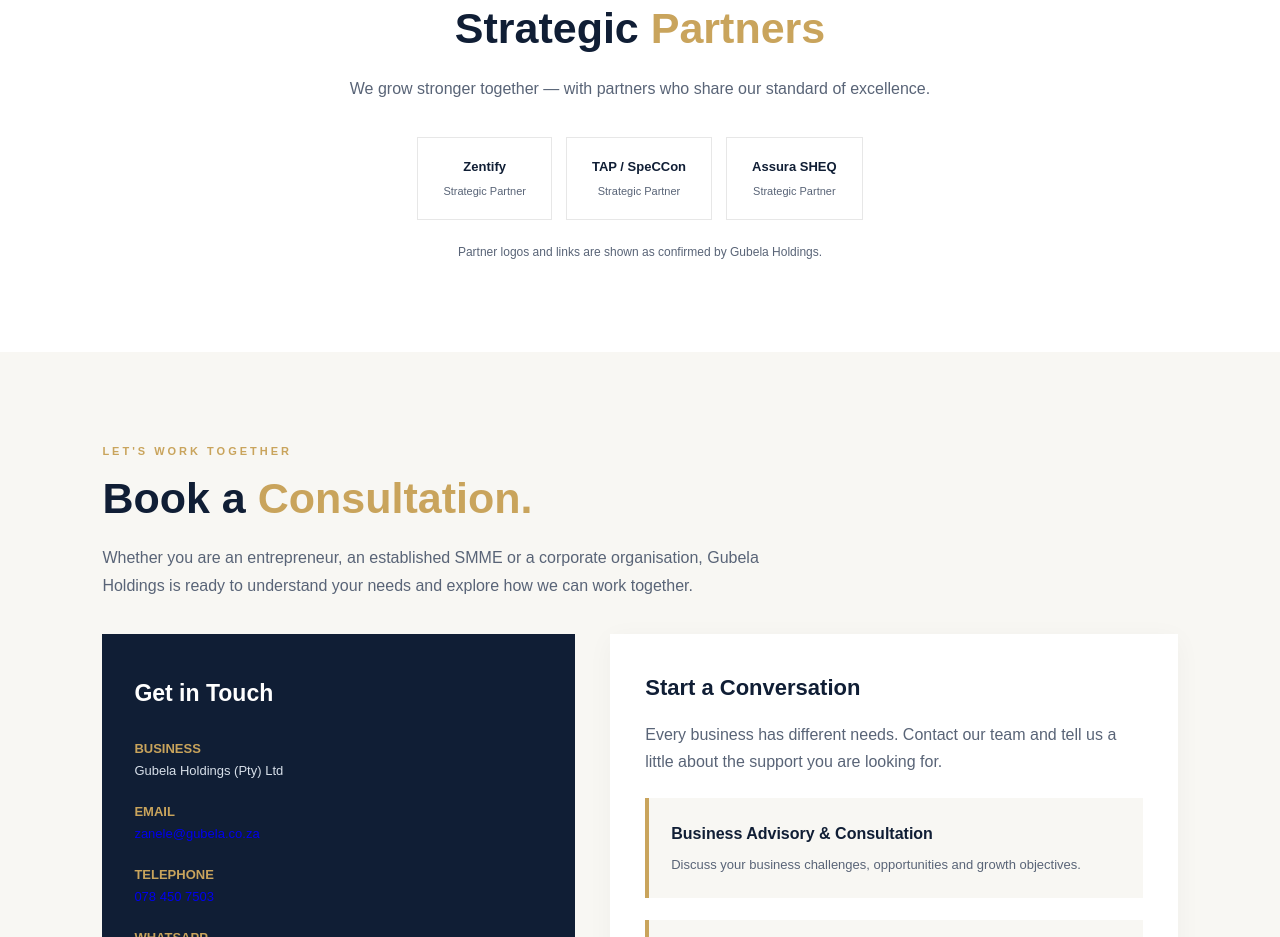
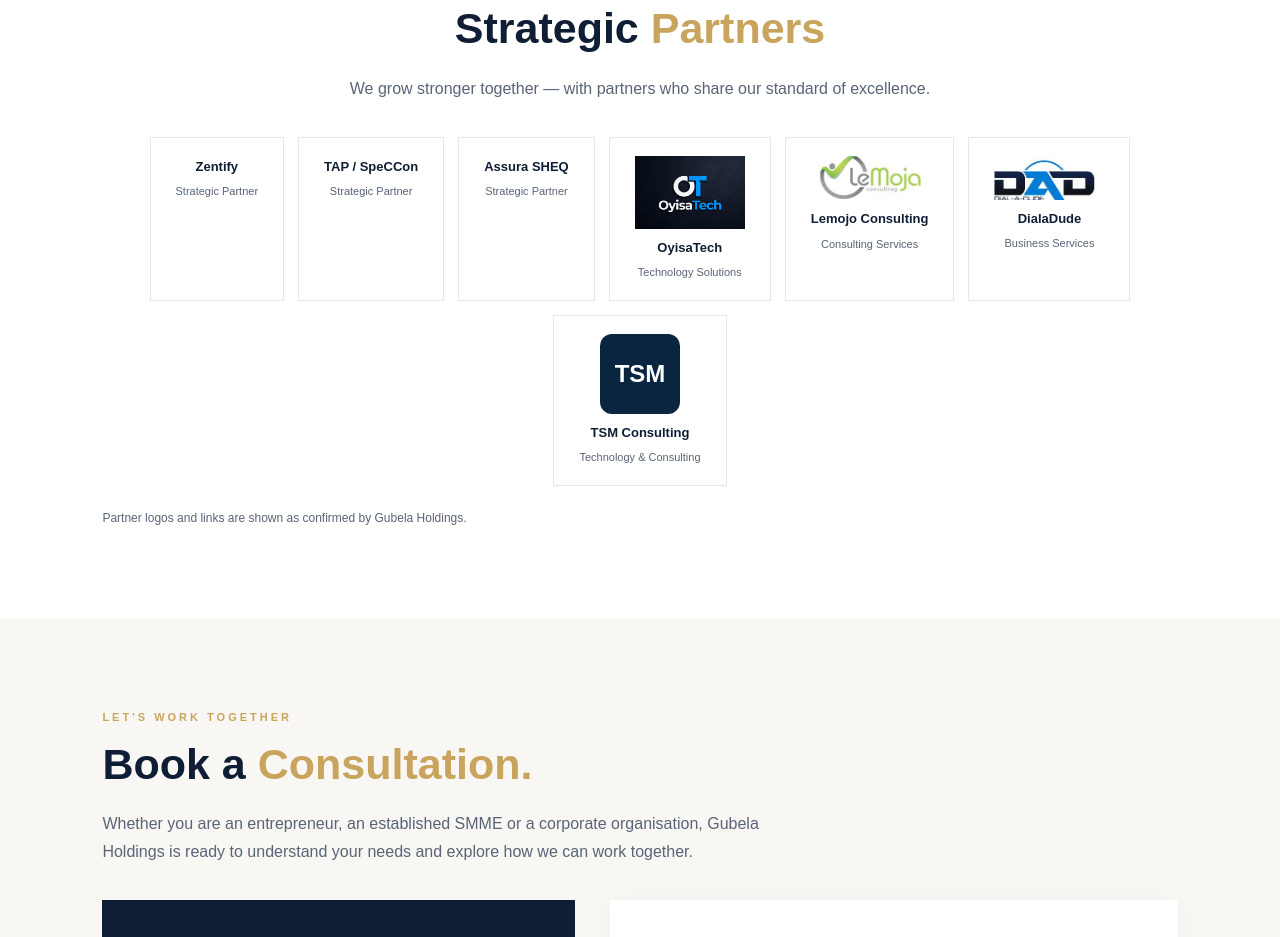
Before and after one commit to Oyisatech/Gubela-holdings, a plain HTML site: page index.html in a window 1280 px wide. Shown: the part 6011-6948 px from the top of the page. Drawn offline with Linux system fonts and the light colour scheme.

Commit message:
Add partner links and logos to the partners section

```diff
--- a/index.html
+++ b/index.html
@@ -191,6 +191,20 @@ footer a{color:var(--gold)}
 <a class="partner" href="https://www.zentify.co.za" target="_blank">Zentify<small>Strategic Partner</small></a>
 <span class="partner">TAP / SpeCCon<small>Strategic Partner</small></span>
 <span class="partner">Assura SHEQ<small>Strategic Partner</small></span>
+
+<!-- OyisaTech -->
+<a class="partner" href="https://oyisatech.github.io" target="_blank"><img src="IMG-20261125-WA0010.jpg" alt="OyisaTech" style="width:110px;height:auto;display:block;margin:0 auto 8px;">OyisaTech<small>Technology Solutions</small></a>
+
+<!-- Lemojo Consulting -->
+<a class="partner" href="https://www.lemojaconsulting.co.za" target="_blank"><img src="Screenshot_20261125-134541.jpg" alt="Lemojo Consulting" style="width:110px;height:auto;display:block;margin:0 auto 8px;">Lemojo Consulting<small>Consulting Services</small></a>
+
+<!-- DialaDude -->
+<a class="partner" href="https://www.dialadude.co.za" target="_blank"><img src="Screenshot_20261125-134518.jpg" alt="DialaDude" style="width:110px;height:auto;display:block;margin:0 auto 8px;">DialaDude<small>Business Services</small></a>
+
+<!-- TSM Consulting - No Logo -->
+<a class="partner" href="https://www.tsmtechzone.co.za" target="_blank"><div style="width:80px;height:80px;background:#0A2540;color:white;display:flex;align-items:center;justify-content:center;font-size:24px;font-weight:800;border-radius:12px;margin:0 auto 8px;">TSM</div>TSM Consulting<small>Technology & Consulting</small></a>
+
+</div>
 </div><p style="color:var(--text);font-size:12px;margin-top:22px">Partner logos and links are shown as confirmed by Gubela Holdings.</p></div></section>
 
 <section id="contact" class="contact">
```
